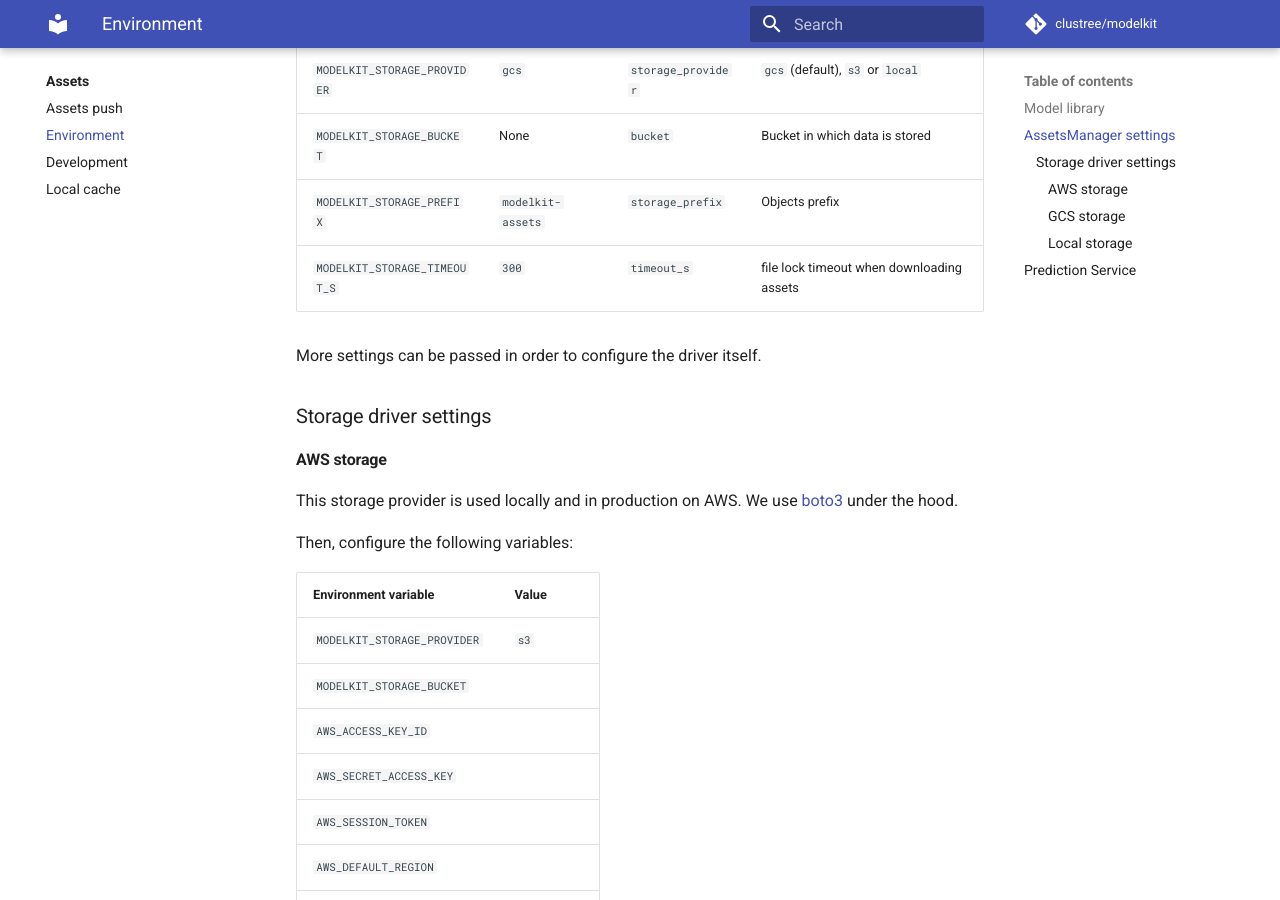
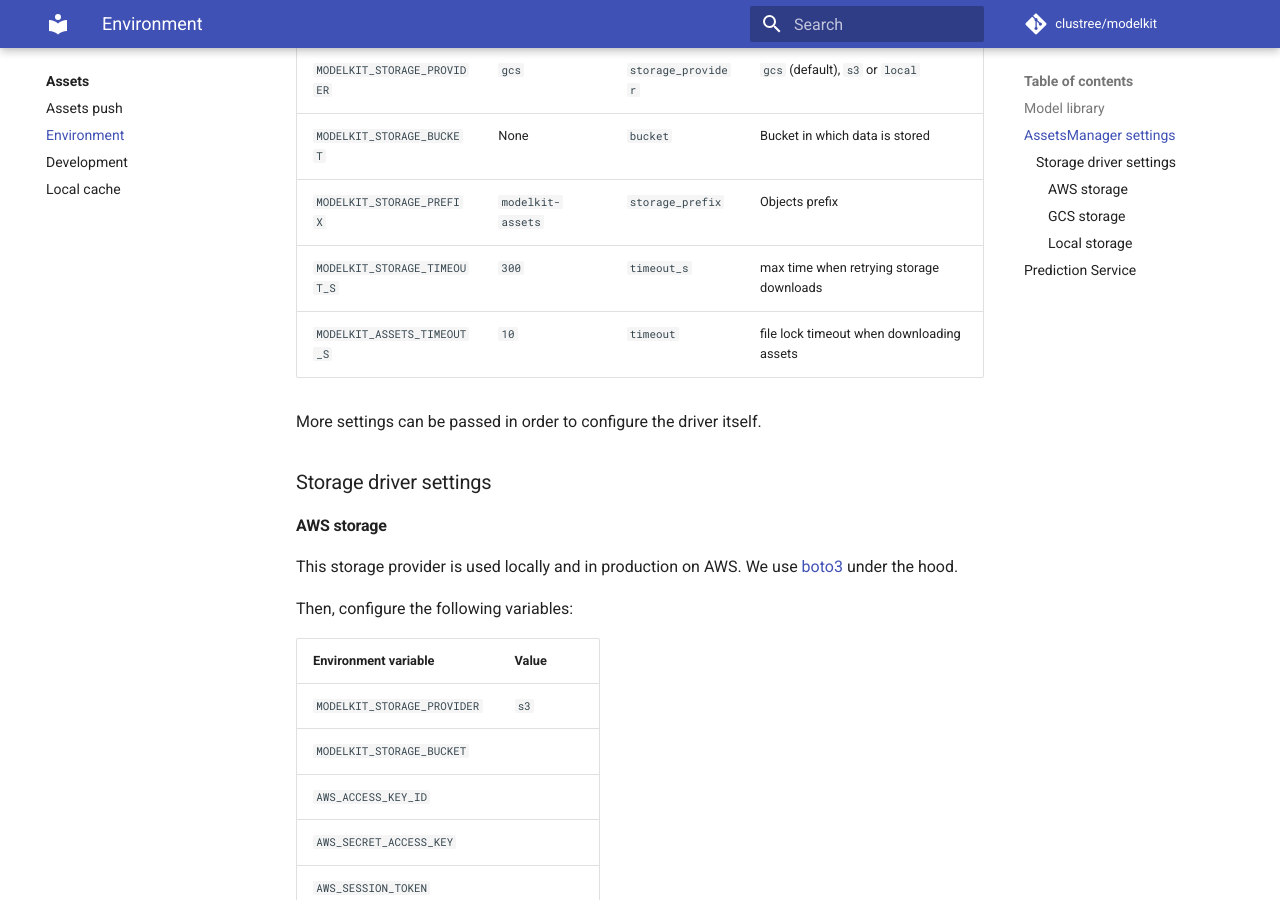
Before and after one commit to Cornerstone-OnDemand/modelkit, an MkDocs documentation site: the page built from docs/assets/environment.md, in a window 1280 px wide and 900 px high, scrolled down 630 px. Built offline with MkDocs 1.6.1 and Material for MkDocs 9.7.7, drawn with Linux system fonts in a browser that asks for light colours; comment, search, counter and statistics services are not loaded.

Commit message:
docs: add MODELKIT_ASSETS_TIMEOUT_S doc

```diff
--- a/docs/assets/environment.md
+++ b/docs/assets/environment.md
@@ -18,7 +18,8 @@ The parameters necessary to instantiate an `AssetsManager` can all be read from
 | `MODELKIT_STORAGE_PROVIDER` | `gcs` | `storage_provider` | `gcs` (default), `s3` or `local` |
 | `MODELKIT_STORAGE_BUCKET` | None | `bucket` | Bucket in which data is stored |
 | `MODELKIT_STORAGE_PREFIX` | `modelkit-assets` | `storage_prefix` | Objects prefix |
-| `MODELKIT_STORAGE_TIMEOUT_S` | `300` | `timeout_s` | file lock timeout when downloading assets |
+| `MODELKIT_STORAGE_TIMEOUT_S` | `300` | `timeout_s` | max time when retrying storage downloads |
+| `MODELKIT_ASSETS_TIMEOUT_S` | `10` | `timeout` | file lock timeout when downloading assets |
 
 More settings can be passed in order to configure the driver itself.
 
```
